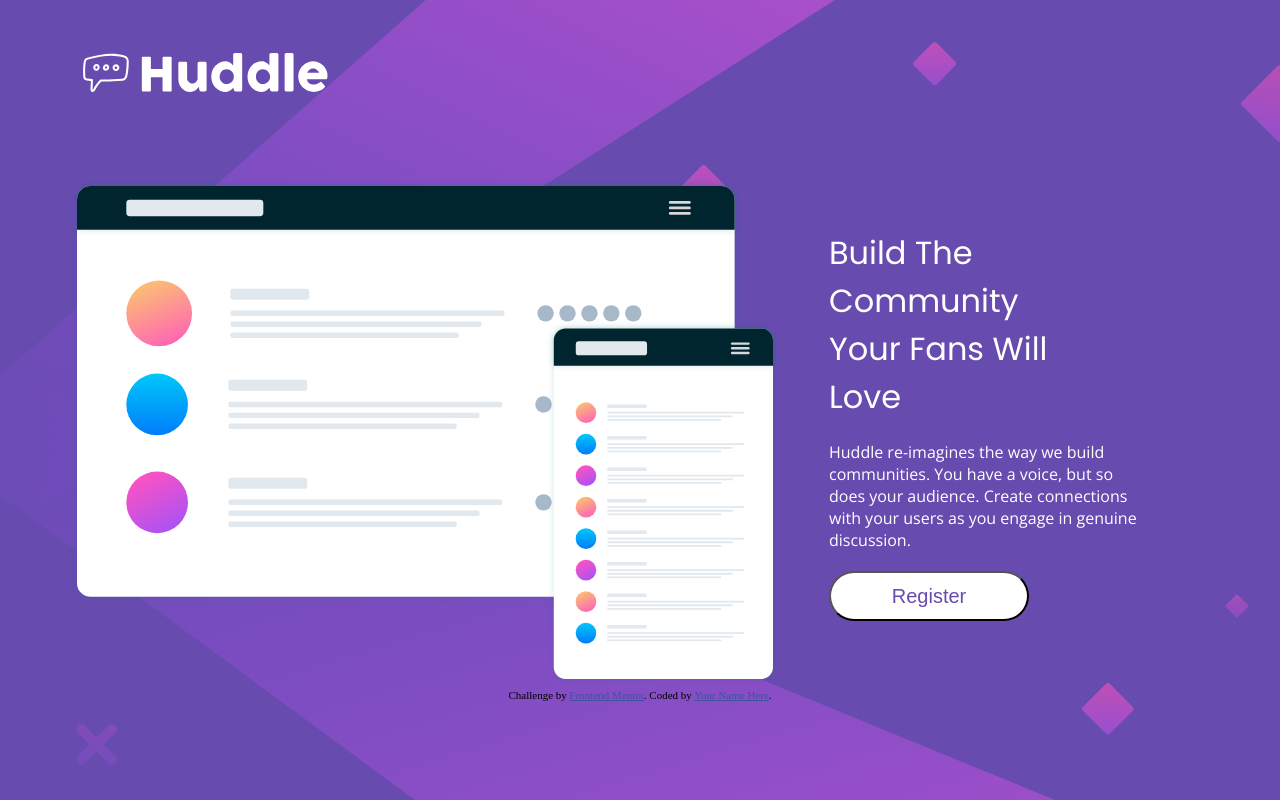
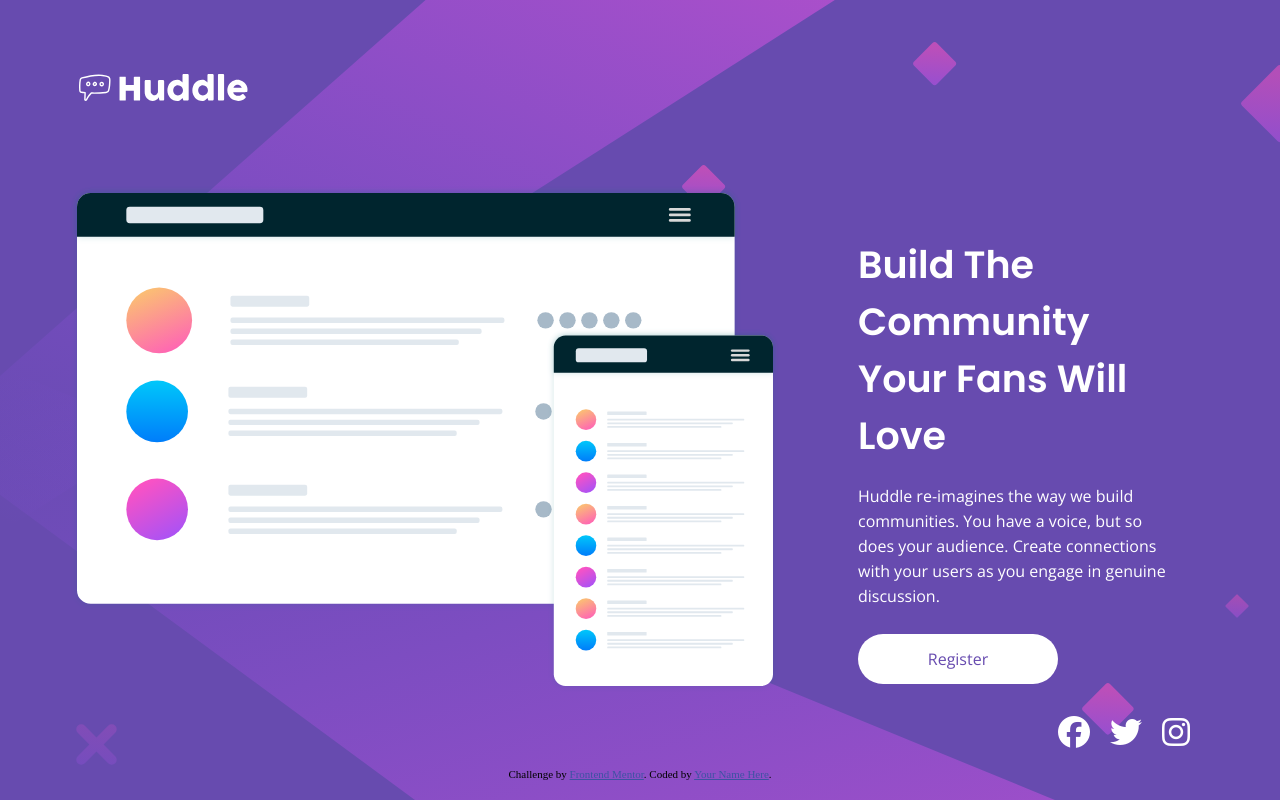
Before and after one commit to mhayk/huddle-landing-page-challenge, a plain HTML site: page index.html in a window 1280 px wide. Drawn offline with nearby package versions, Linux system fonts and the light colour scheme.

Commit message:
The style for desktop has been finished.
Signed-off-by: Mhayk Whandson <hi@mhayk.com>

```diff
--- a/index.html
+++ b/index.html
@@ -41,11 +41,13 @@
     }
 
     .container .logo img {
-      margin-top: 40px;
+      margin-top: 65px;
+      width: 16%;
+      height: auto;
     }
 
     .content {
-      margin-top: 70px;
+      margin-top: 72px;
       display: flex;
     }
 
@@ -54,35 +56,57 @@
 
     .content .description {
       margin-top: 50px;
-      margin-left: 50px;
+      margin-left: 79px;
     }
 
     .content .description h1 {
       font-family: 'Poppins', sans-serif;
-      font-weight: 400;
+      font-weight: 600;
       color: #fff;
-      width: 70%;
+      width: 85%;
+      font-size: 38px;
     }
 
     .content .description p {
-      width: 85%;
+      width: 89%;
       margin-top: 20px;
+      line-height: 25px;
       font-family: 'Open Sans', sans-serif;
       font-weight: 400;
       color: #fff;
     }
 
     .content .description button {
-      margin-top: 20px;
+      font-family: 'Open Sans', sans-serif;
+      font-weight: 400;
+      margin-top: 25px;
       background-color: #fff;
       width: 200px;
       height: 50px;
       border-radius: 50px;
-      font-size: 20px;
+      font-size: 16px;
       color: hsl(257, 40%, 49%);
+      border: 0;
+    }
+
+    .container .footer  {
+      margin: 20px;
+      display: flex;
+      justify-content: flex-end;
+    }
+
+    .container .footer i {
+      color: #fff;
+    }
+
+    .container .footer i:first-child {
+      margin-right: 20px;
+    }
+    .container .footer i:last-child {
+      margin-left: 20px;
     }
   </style>
-  <link href="https://fonts.googleapis.com/css?family=Open+Sans|Poppins:400,700&display=swap" rel="stylesheet">
+  <link href="https://fonts.googleapis.com/css?family=Open+Sans|Poppins:400,500,600,700&display=swap" rel="stylesheet">
   <script src="https://kit.fontawesome.com/bff8a677d8.js" crossorigin="anonymous"></script>
 </head>
 <body>
@@ -103,9 +127,11 @@
         </p>
         <button>Register</button>
       </div>
-      <div class="footer">
-
-      </div>
+    </div>
+    <div class="footer">
+      <i class="fab fa-facebook fa-2x"></i>
+      <i class="fab fa-twitter fa-2x"></i>
+      <i class="fab fa-instagram fa-2x"></i>
     </div>
 
   <footer>
```
